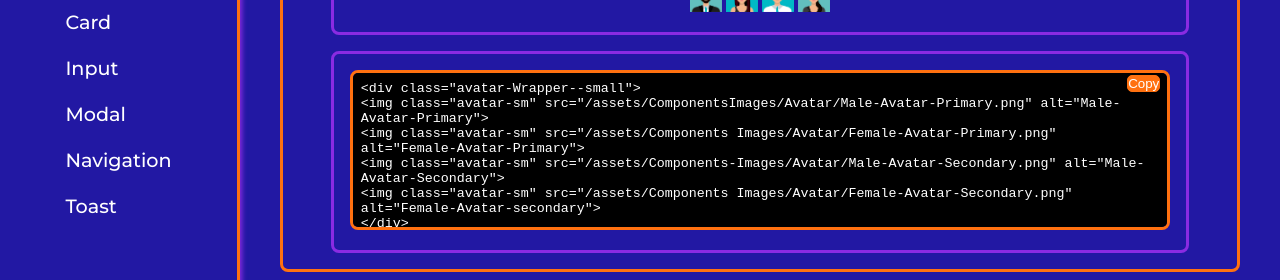
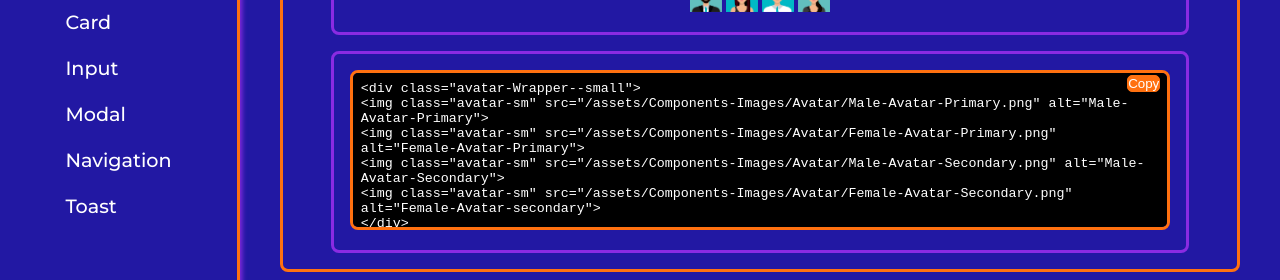
Before and after one commit to SaurabhChawda/AQUA_UI, a plain HTML site: page Components/Avatar.html in a window 1280 px wide. Shown: the part 365-645 px from the top of the page. Drawn offline with Linux system fonts and the light colour scheme.

Commit message:
update: update image link

```diff
--- a/Components/Avatar.html
+++ b/Components/Avatar.html
@@ -143,10 +143,10 @@
                 <div class="card-demo--container avatar__code--container">
                     <div class="code-snippet-container ">
                         <textarea class="code-snippet" name="code-snippet" rows="4" cols="" readonly>&lt;div class=&quot;avatar-Wrapper--small&quot;&gt;
-&lt;img class=&quot;avatar-sm&quot; src=&quot;/assets/ComponentsImages/Avatar/Male-Avatar-Primary.png&quot; alt=&quot;Male-Avatar-Primary&quot;&gt;
-&lt;img class=&quot;avatar-sm&quot; src=&quot;/assets/Components Images/Avatar/Female-Avatar-Primary.png&quot; alt=&quot;Female-Avatar-Primary&quot;&gt;
+&lt;img class=&quot;avatar-sm&quot; src=&quot;/assets/Components-Images/Avatar/Male-Avatar-Primary.png&quot; alt=&quot;Male-Avatar-Primary&quot;&gt;
+&lt;img class=&quot;avatar-sm&quot; src=&quot;/assets/Components-Images/Avatar/Female-Avatar-Primary.png&quot; alt=&quot;Female-Avatar-Primary&quot;&gt;
 &lt;img class=&quot;avatar-sm&quot; src=&quot;/assets/Components-Images/Avatar/Male-Avatar-Secondary.png&quot; alt=&quot;Male-Avatar-Secondary&quot;&gt;
-&lt;img class=&quot;avatar-sm&quot; src=&quot;/assets/Components Images/Avatar/Female-Avatar-Secondary.png&quot; alt=&quot;Female-Avatar-secondary&quot;&gt;
+&lt;img class=&quot;avatar-sm&quot; src=&quot;/assets/Components-Images/Avatar/Female-Avatar-Secondary.png&quot; alt=&quot;Female-Avatar-secondary&quot;&gt;
 &lt;/div&gt;
                         </textarea>
                         <button class="code-snippet--copy">Copy</button>
```
